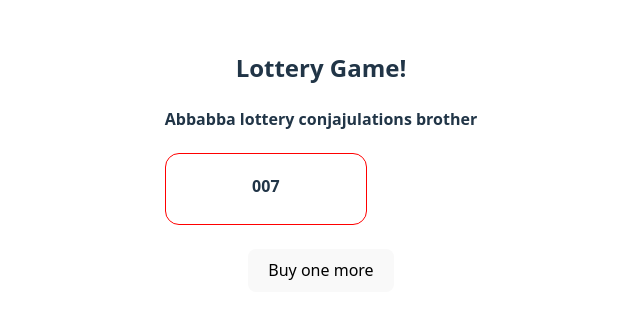
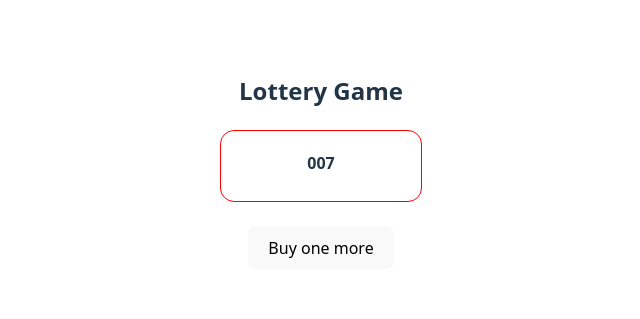
Before and after one commit to DGSudheer/Todo, a React (Vite) app: page / in a window 1280 px wide. Shown: the part 239-558 px from the top of the page, without its empty margins (319-959 px from the left). Built offline with nearby package versions, Linux system fonts and the light colour scheme.

Commit message:
Lottery Game1

```diff
--- a/src/Lottery.jsx
+++ b/src/Lottery.jsx
@@ -1,6 +1,6 @@
 import "./Lottery.css";
 import { useState } from "react";
-import { generateRandom } from "./helper.js";
+import { generateRandom, sum } from "./helper.js";
 
 export default function Lottery(){
     let [ticket, setTicket] = useState([0,0,7]);
@@ -8,16 +8,12 @@ export default function Lottery(){
         setTicket(generateRandom(3))
     }
 
-    let win = (ticket)=>{
-        return(
-            false
-        )
-    }
+    let win = sum(ticket) == 20;
 
     return(
         <div>
-            <h2>Lottery Game!</h2>
-            <h4>{win?"Abbabba lottery conjajulations brother":""}</h4>
+            <h2>Lottery Game</h2>
+            <h4>{win?"lottery conjajulations!":""}</h4>
             <div className="ticket">
                 <span>{ticket[0]}</span>
                 <span>{ticket[1]}</span>
--- a/src/helper.js
+++ b/src/helper.js
@@ -6,4 +6,8 @@ function generateRandom(n) {
     return arr;
 }
 
-export {generateRandom};
+function sum(ticket) {
+    return ticket.reduce((total,crr)=>total+crr,0);
+}
+
+export {generateRandom, sum};
```
